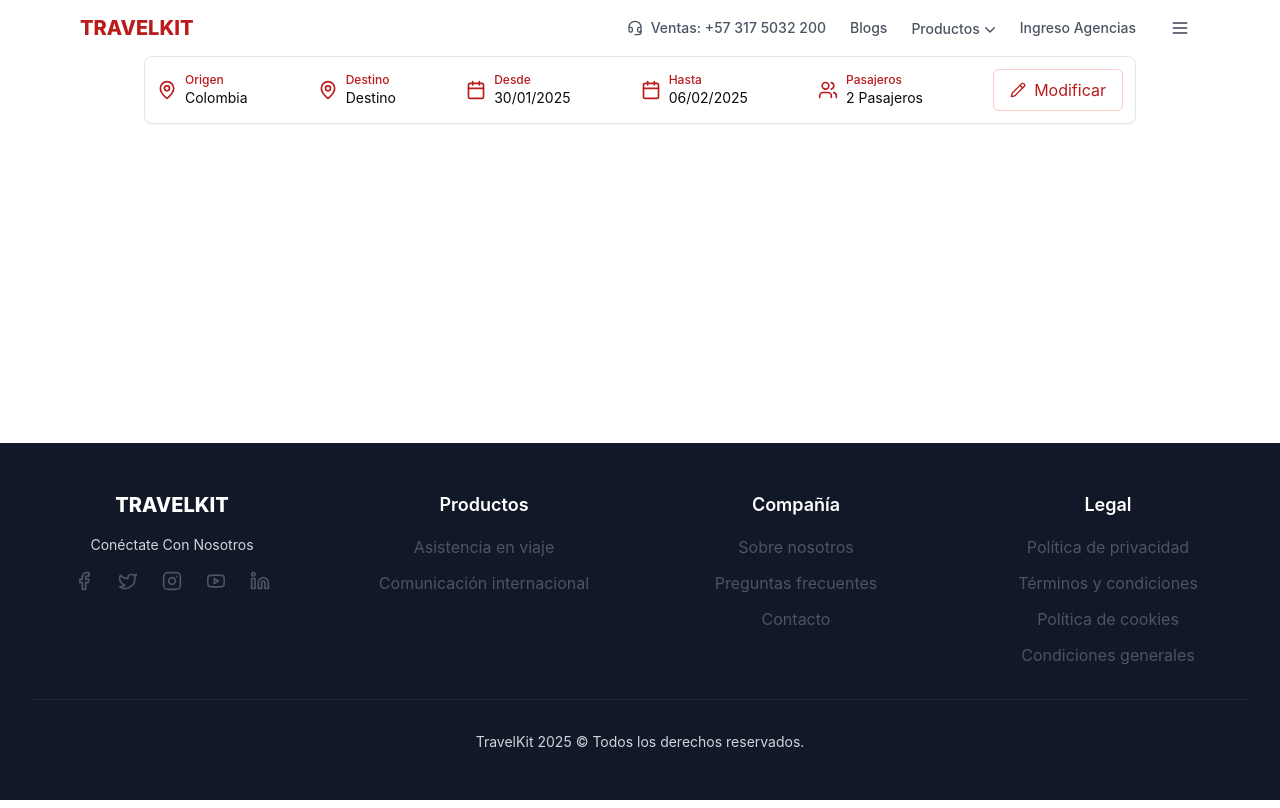
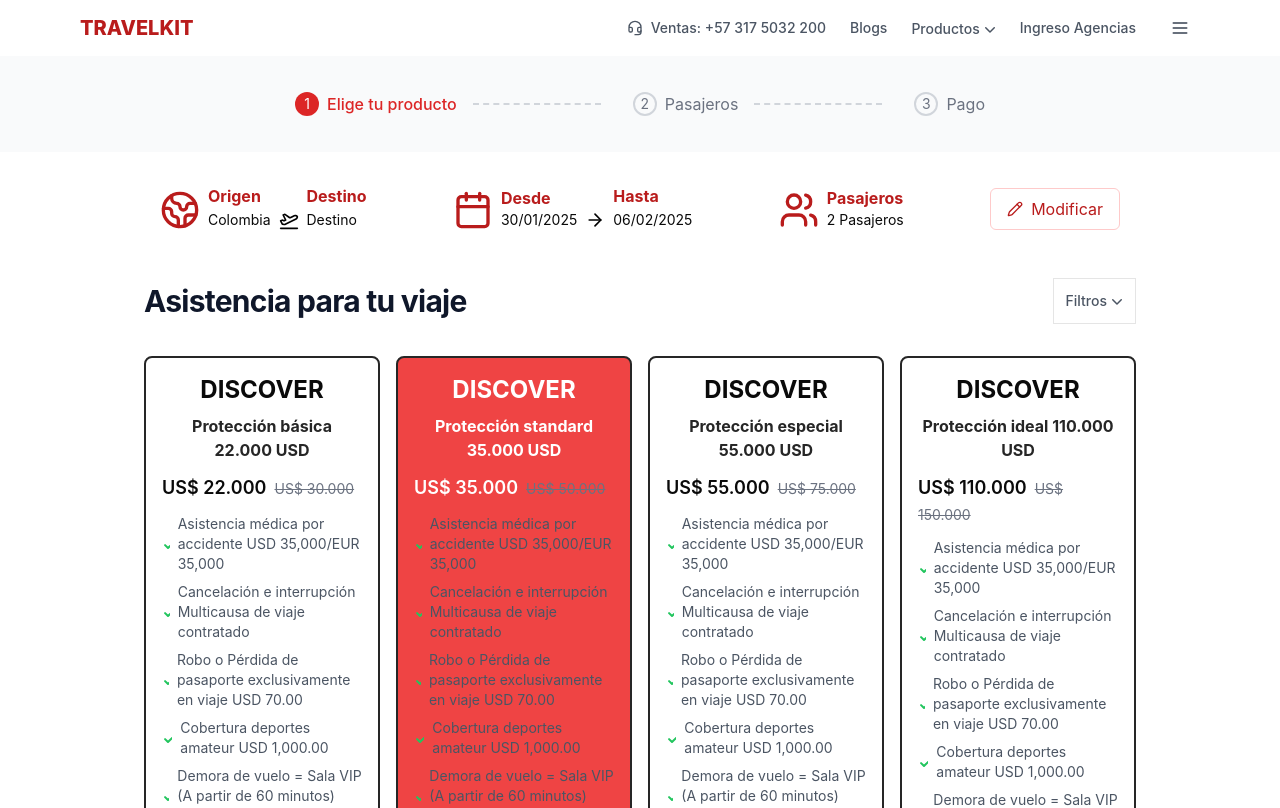
Before and after one commit to esarmiem/b2c-landing, a React (Vite) app: page /quote/travel in a window 1280 px wide. Shown: the top 808 px of the page. Built offline with nearby package versions, Linux system fonts and the light colour scheme; no server answers.

Commit message:
Productos
** agregue breadcrumb

** filtro de busqueda

** Modifiqué el position del Navbar  de Fixed to Sticky apra mejorar el Layout

```diff
--- /dev/null
+++ b/src/TravelCore/Components/Epic/Breadcrumb.tsx
@@ -0,0 +1,62 @@
+import { FC } from 'react';
+
+interface StepProps {
+  number: number;
+  text: string;
+  isActive?: boolean;
+  showDivider?: boolean;
+}
+
+const Step: FC<StepProps> = ({ number, text, isActive = false, showDivider = false }) => {
+  return (
+    <div className="flex items-center">
+      <div className="flex items-center">
+        <div
+          className={`${
+            isActive
+              ? 'bg-red-600 text-white'
+              : 'border-2 border-gray-300 text-gray-500'
+          } rounded-full w-6 h-6 flex items-center justify-center text-sm`}
+        >
+          {number}
+        </div>
+        <span
+          className={`ml-2 ${
+            isActive ? 'text-red-600 font-medium' : 'text-gray-500'
+          }`}
+        >
+          {text}
+        </span>
+      </div>
+      {showDivider && (
+        <div className="h-[2px] w-16 md:w-32 mx-2 md:mx-4 border-t-2 border-dashed border-gray-300" />
+      )}
+    </div>
+  );
+};
+
+export const Breadcrumb: FC = () => {
+  return (
+    <div className="w-full bg-gray-50">
+      <div className="max-w-5xl mx-auto py-9">
+        <div className="flex items-center justify-center gap-2 md:gap-4 flex-wrap md:flex-nowrap">
+          <Step
+            number={1}
+            text="Elige tu producto"
+            isActive={true}
+            showDivider={true}
+          />
+          <Step
+            number={2}
+            text="Pasajeros"
+            showDivider={true}
+          />
+          <Step
+            number={3}
+            text="Pago"
+          />
+        </div>
+      </div>
+    </div>
+  );
+};
--- /dev/null
+++ b/src/TravelCore/Components/Epic/CardProduct.tsx
@@ -0,0 +1,48 @@
+import React from 'react';
+
+interface CardProductProps {
+  title: string;
+  subtitle: string;
+  price: string;
+  originalPrice: string;
+  details: string[];
+  recommended?: boolean;
+}
+
+const CardProduct: React.FC<CardProductProps> = ({ title, subtitle, price, originalPrice, details, recommended }) => {
+  return (
+    <div className={`border rounded-lg p-4 max-w-xs mx-auto border-2 border-neutral-800 ${recommended ? 'bg-red-500 text-white' : 'bg-white'}`}>
+      {recommended && (
+        <div className="text-white font-bold text-sm py-1 px-3 bg-red-700 rounded-full absolute top-3 right-3">
+          Recomendado
+        </div>
+      )}
+      <div className="text-center px-1">
+        <h2 className="font-bold text-2xl mb-2">{title}</h2>
+        <h4 className={`text-base font-bold ${recommended ? 'text-white' : 'text-neutral-800'}`}>
+            {subtitle}
+        </h4>
+
+      </div>
+      <div className="my-3">
+        <span className="text-lg font-semibold">{price}</span>
+        <span className="line-through text-sm text-gray-500 ml-2">{originalPrice}</span>
+      </div>
+      <ul className="text-sm text-gray-600 mb-3">
+        {details.map((detail, idx) => (
+          <li key={idx} className="flex items-center mb-2">
+            <svg xmlns="http://www.w3.org/2000/svg" width="16" height="16" fill="currentColor" className="text-green-500 mr-2">
+              <path d="M13.646 4.646a1 1 0 0 1 0 1.414L6.707 12.707a1 1 0 0 1-1.414 0L2.354 9.854a1 1 0 0 1 1.414-1.414L6 10.586 12.232 4.646a1 1 0 0 1 1.414 0z" />
+            </svg>
+            {detail}
+          </li>
+        ))}
+      </ul>
+      <button className="bg-red-500 text-white py-2 px-4 rounded-full w-full">
+        Seleccionar
+      </button>
+    </div>
+  );
+};
+
+export default CardProduct;
--- /dev/null
+++ b/src/TravelCore/Components/Epic/DropdownFiltersProducts.tsx
@@ -0,0 +1,74 @@
+import React, { useState, useRef, useEffect } from 'react';
+import { List, } from "lucide-react";
+
+export const DropdownFiltersProducts: React.FC = () => {
+  const [isDropdownOpen, setIsDropdownOpen] = useState(false);
+  const dropdownRef = useRef<HTMLDivElement>(null);
+
+  const toggleDropdown = () => {
+    setIsDropdownOpen(!isDropdownOpen);
+  };
+
+  useEffect(() => {
+    const handleClickOutside = (event: MouseEvent) => {
+      if (
+        dropdownRef.current &&
+        !dropdownRef.current.contains(event.target as Node)
+      ) {
+        setIsDropdownOpen(false);
+      }
+    };
+
+    document.addEventListener('mousedown', handleClickOutside);
+    return () => {
+      document.removeEventListener('mousedown', handleClickOutside);
+    };
+  }, []);
+
+  return (
+    <div ref={dropdownRef} className="relative text-left hidden md:flex">
+      <div>
+        <button
+          type="button"
+          className="inline-flex w-full justify-center gap-x-0.3 text-sm font-medium text-gray-600 hover:text-gray-900 border p-3"
+          onClick={toggleDropdown}
+        >
+          Filtros
+          <svg
+            className={`-mr-1 size-5 text-gray-600 hover:text-gray-900 transform transition-transform ${
+              isDropdownOpen ? 'rotate-180' : ''
+            }`}
+            viewBox="0 0 20 20"
+            fill="currentColor"
+            aria-hidden="true"
+            data-slot="icon"
+          >
+            <path fill-rule="evenodd" d="M5.22 8.22a.75.75 0 0 1 1.06 0L10 11.94l3.72-3.72a.75.75 0 1 1 1.06 1.06l-4.25 4.25a.75.75 0 0 1-1.06 0L5.22 9.28a.75.75 0 0 1 0-1.06Z" clip-rule="evenodd" />
+          </svg>
+        </button>
+      </div>
+
+      {isDropdownOpen && (
+        <div
+         className="absolute right-0 z-10 mt-10 w-56 origin-top-right rounded-md bg-white ring-1 shadow-lg ring-black/5 focus:outline-hidden"
+          role="menu"
+        >
+          <div className="py-1" role="none">
+            <div className="items-center flex px-4 py-2 text-sm">
+              <List className="w-2 h-2" />
+              Ordernar 1
+            </div>
+
+            <div className="items-center flex px-4 py-2 text-sm">
+            <List className="w-2 h-2" />
+              Ordenar 2
+            </div>
+          </div>
+        </div>
+      )}
+    </div>
+  );
+};
+
+
+export default DropdownFiltersProducts;
--- a/src/TravelCore/Components/Epic/FilterForm.tsx
+++ b/src/TravelCore/Components/Epic/FilterForm.tsx
@@ -1,62 +1,54 @@
 import { FC } from 'react';
-import { Calendar, MapPin, Users, Pencil } from "lucide-react";
+import { Earth, Calendar, Users, Pencil, PlaneTakeoff, ArrowRight } from "lucide-react";
 
 export const FilterForm: FC = () => {
   return (
-    <div className="max-w-5xl mx-auto p-4 mt-10">
-      <div className="bg-white rounded-lg shadow-sm border flex flex-col md:flex-row items-center justify-between p-3 gap-4 flex-wrap">
+    <div className="max-w-5xl mx-auto p-4">
+      <div className="bg-white rounded-lg flex flex-col md:flex-row items-end justify-between p-4 gap-4 flex-wrap  ">
         {/* Origen */}
-        <div className="flex items-center gap-2 w-full sm:w-1/2 md:w-auto">
+        <div className="flex items-end gap-2 w-full sm:w-1/2 md:w-auto">
           <div className="text-red-700">
-            <MapPin className="w-5 h-5" />
+            <Earth className="w-10 h-10" />
           </div>
-          <div>
-            <div className="text-xs font-medium text-red-700">Origen</div>
-            <div className="text-sm">Colombia</div>
+          <div className="leading-4 space-y-0.5">
+            <div className="text-base font-bold text-red-700">Origen</div>
+            <div className="text-sm mt-0">Colombia</div>
           </div>
-        </div>
-
-        {/* Destino */}
-        <div className="flex items-center gap-2 w-full sm:w-1/2 md:w-auto">
-          <div className="text-red-700">
-            <MapPin className="w-5 h-5" />
+          <div className="text-black">
+            <PlaneTakeoff className="w-5 h-5" />
           </div>
-          <div>
-            <div className="text-xs font-medium text-red-700">Destino</div>
-            <div className="text-sm">Destino</div>
+          <div className="leading-4 space-y-0.5">
+            <div className="text-base font-bold text-red-700">Destino</div>
+            <div className="text-sm mt-0">Destino</div>
           </div>
         </div>
 
         {/* Desde */}
-        <div className="flex items-center gap-2 w-full sm:w-1/2 md:w-auto">
+        <div className="flex items-end gap-2 w-full sm:w-1/2 md:w-auto">
           <div className="text-red-700">
-            <Calendar className="w-5 h-5" />
+            <Calendar className="w-10 h-10" />
           </div>
-          <div>
-            <div className="text-xs font-medium text-red-700">Desde</div>
-            <div className="text-sm">30/01/2025</div>
+          <div className="leading-4">
+            <div className="text-base font-bold text-red-700">Desde</div>
+            <div className="text-sm mt-0">30/01/2025</div>
           </div>
-        </div>
-
-        {/* Hasta */}
-        <div className="flex items-center gap-2 w-full sm:w-1/2 md:w-auto">
-          <div className="text-red-700">
-            <Calendar className="w-5 h-5" />
+          <div className="text-black">
+            <ArrowRight className="w-5 h-5" />
           </div>
-          <div>
-            <div className="text-xs font-medium text-red-700">Hasta</div>
-            <div className="text-sm">06/02/2025</div>
+          <div className="leading-4 space-y-0.5">
+            <div className="text-base font-bold text-red-700">Hasta</div>
+            <div className="text-sm mt-0">06/02/2025</div>
           </div>
         </div>
 
         {/* Pasajeros */}
-        <div className="flex items-center gap-2 w-full sm:w-1/2 md:w-auto">
+        <div className="flex items-end gap-2 w-full sm:w-1/2 md:w-auto">
           <div className="text-red-700">
-            <Users className="w-5 h-5" />
+            <Users className="w-10 h-10" />
           </div>
-          <div>
-            <div className="text-xs font-medium text-red-700">Pasajeros</div>
-            <div className="text-sm">2 Pasajeros</div>
+          <div className="leading-4">
+            <div className="text-base font-bold text-red-700">Pasajeros</div>
+            <div className="text-sm mt-0">2 Pasajeros</div>
           </div>
         </div>
 
--- a/src/TravelCore/Components/Epic/Header.tsx
+++ b/src/TravelCore/Components/Epic/Header.tsx
@@ -34,7 +34,7 @@
 
 export const Header: React.FC = () => {
   return (
-    <header className="fixed top-0 w-full bg-white z-50">
+    <header className="sticky top-0 w-full bg-white z-50">
       {/* OLD NAVBAR TRANSPARENTEEE <header className="fixed top-0 w-full bg-white/95 backdrop-blur supports-[backdrop-filter]:bg-white/60 z-50"></header> */}
       <div className="flex h-14 items-center justify-between px-4 md:px-20">
         <Link href="/" className="font-extrabold text-xl text-red-700">
--- /dev/null
+++ b/src/TravelCore/Components/Epic/ProductsRow.tsx
@@ -0,0 +1,74 @@
+import React from 'react';
+import CardProduct from './CardProduct';
+
+const ProductsRow: React.FC = () => {
+    const cardData = [
+        {
+            title: 'DISCOVER',
+            subtitle: 'Protección básica 22.000 USD',
+            price: 'US$ 22.000',
+            originalPrice: 'US$ 30.000',
+            details: [
+                'Asistencia médica por accidente USD 35,000/EUR 35,000',
+                'Cancelación e interrupción Multicausa de viaje contratado',
+                'Robo o Pérdida de pasaporte exclusivamente en viaje USD 70.00',
+                'Cobertura deportes amateur USD 1,000.00',
+                'Demora de vuelo = Sala VIP (A partir de 60 minutos) Incluido'
+            ],
+        },
+        {
+            title: 'DISCOVER',
+            subtitle: 'Protección standard 35.000 USD',
+            price: 'US$ 35.000',
+            originalPrice: 'US$ 50.000',
+            details: [
+                'Asistencia médica por accidente USD 35,000/EUR 35,000',
+                'Cancelación e interrupción Multicausa de viaje contratado',
+                'Robo o Pérdida de pasaporte exclusivamente en viaje USD 70.00',
+                'Cobertura deportes amateur USD 1,000.00',
+                'Demora de vuelo = Sala VIP (A partir de 60 minutos) Incluido'
+            ],
+            recommended: true
+        },
+        {
+            title: 'DISCOVER',
+            subtitle: 'Protección especial 55.000 USD',
+            price: 'US$ 55.000',
+            originalPrice: 'US$ 75.000',
+            details: [
+                'Asistencia médica por accidente USD 35,000/EUR 35,000',
+                'Cancelación e interrupción Multicausa de viaje contratado',
+                'Robo o Pérdida de pasaporte exclusivamente en viaje USD 70.00',
+                'Cobertura deportes amateur USD 1,000.00',
+                'Demora de vuelo = Sala VIP (A partir de 60 minutos) Incluido'
+            ],
+            recommended: false
+        },
+        {
+            title: 'DISCOVER',
+            subtitle: 'Protección ideal 110.000 USD',
+            price: 'US$ 110.000',
+            originalPrice: 'US$ 150.000',
+            details: [
+                'Asistencia médica por accidente USD 35,000/EUR 35,000',
+                'Cancelación e interrupción Multicausa de viaje contratado',
+                'Robo o Pérdida de pasaporte exclusivamente en viaje USD 70.00',
+                'Cobertura deportes amateur USD 1,000.00',
+                'Demora de vuelo = Sala VIP (A partir de 60 minutos) Incluido'
+            ],
+        },
+    ];
+
+    return (
+        <div className="max-w-5xl mx-auto p-4">
+            <div className="grid grid-cols-1 sm:grid-cols-2 md:grid-cols-3 lg:grid-cols-4 gap-4">
+                {cardData.map((card, index) => (
+                    <CardProduct key={index} {...card} />
+                ))}
+            </div>
+
+        </div>
+    );
+};
+
+export default ProductsRow;
--- a/src/TravelFeatures/TripQuote/pages/tripQuotePage.tsx
+++ b/src/TravelFeatures/TripQuote/pages/tripQuotePage.tsx
@@ -1,10 +1,23 @@
-import { FilterForm } from '@/TravelCore/Components/Epic/filterForm'
+import { FilterForm } from '@/TravelCore/Components/Epic/FilterForm'
+import { Breadcrumb } from '@/TravelCore/Components/Epic/Breadcrumb'
+import ProductsRow from '@/TravelCore/Components/Epic/ProductsRow'
+import DropdownFiltersProducts from '@/TravelCore/Components/Epic/DropdownFiltersProducts';
 
 const TripQuotePage: React.FC = () => {
 
     return (
         <>
-            <FilterForm/>
+            <Breadcrumb />
+            <FilterForm />
+            <div className="max-w-5xl mx-auto p-4">
+                <div className="flex justify-between items-center">
+                    <h3 className='font-display tracking-tight font-bold text-slate-900 md:text-3xl'>
+                        Asistencia para tu viaje
+                    </h3>
+                    <DropdownFiltersProducts />
+                </div>
+            </div>
+            <ProductsRow />
         </>
     );
 };
```
Also changed, not shown: 1 other file (tests, documents, lock files or other folders).
